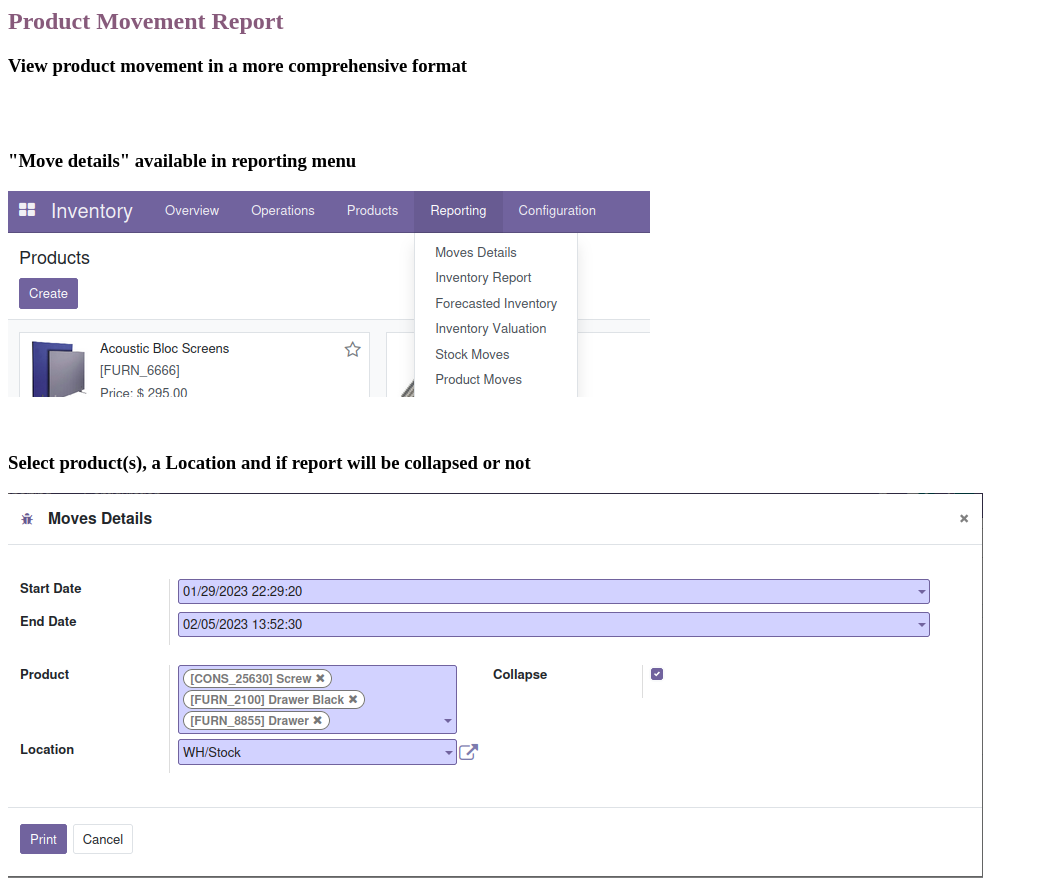
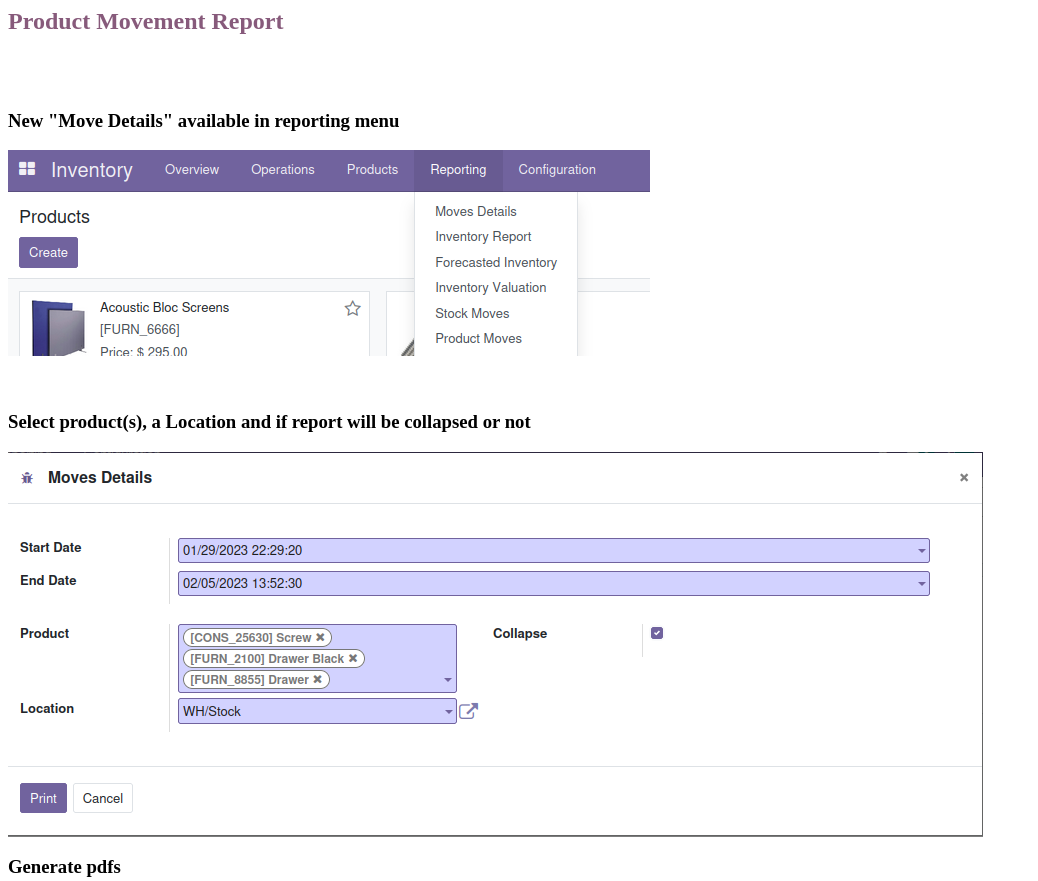
Before and after one commit to dimemajor/odoo-product-movement-report, a plain HTML site: page custom_moves_report/static/description/index.html in a window 1280 px wide. Shown: the top 881 px of the page, without its empty margins (0-1038 px from the left). Drawn offline with Linux system fonts and the light colour scheme.

Commit message:
adjusted index.html

```diff
--- a/custom_moves_report/static/description/index.html
+++ b/custom_moves_report/static/description/index.html
@@ -1,14 +1,13 @@
 <section class="oe_container">
     <div class="oe_row oe_spaced">
         <h2 class="oe_slogan" style="color:#875A7B;">Product Movement Report</h2>
-        <h3>View product movement in a more comprehensive format</h3>
     </div>
 </section>
 <br/>
 <br/>
 <section class="oe_container">
     <div class="oe_row oe_spaced">
-        <h3>"Move details" available in reporting menu</h3>
+        <h3>New "Move Details" available in reporting menu</h3>
         <div class="oe_demo oe_picture oe_screenshot">
             <img src="menu.png">
         </div>
@@ -28,6 +27,7 @@
 <section class="oe_container">
     <div class="oe_row oe_spaced">
         <h3>Generate pdfs</h3>
+    </div>
     <div class="oe_demo oe_picture oe_screenshot">
             <h3>Collapsed</h3>
             <img src="collapsed.png">
@@ -36,5 +36,5 @@
         <h3>Expanded</h3>
         <img src="expanded.png">
     </div>
-    </div>
+
 </section>
```
Lines whose indentation alone changed are shown as unchanged.
